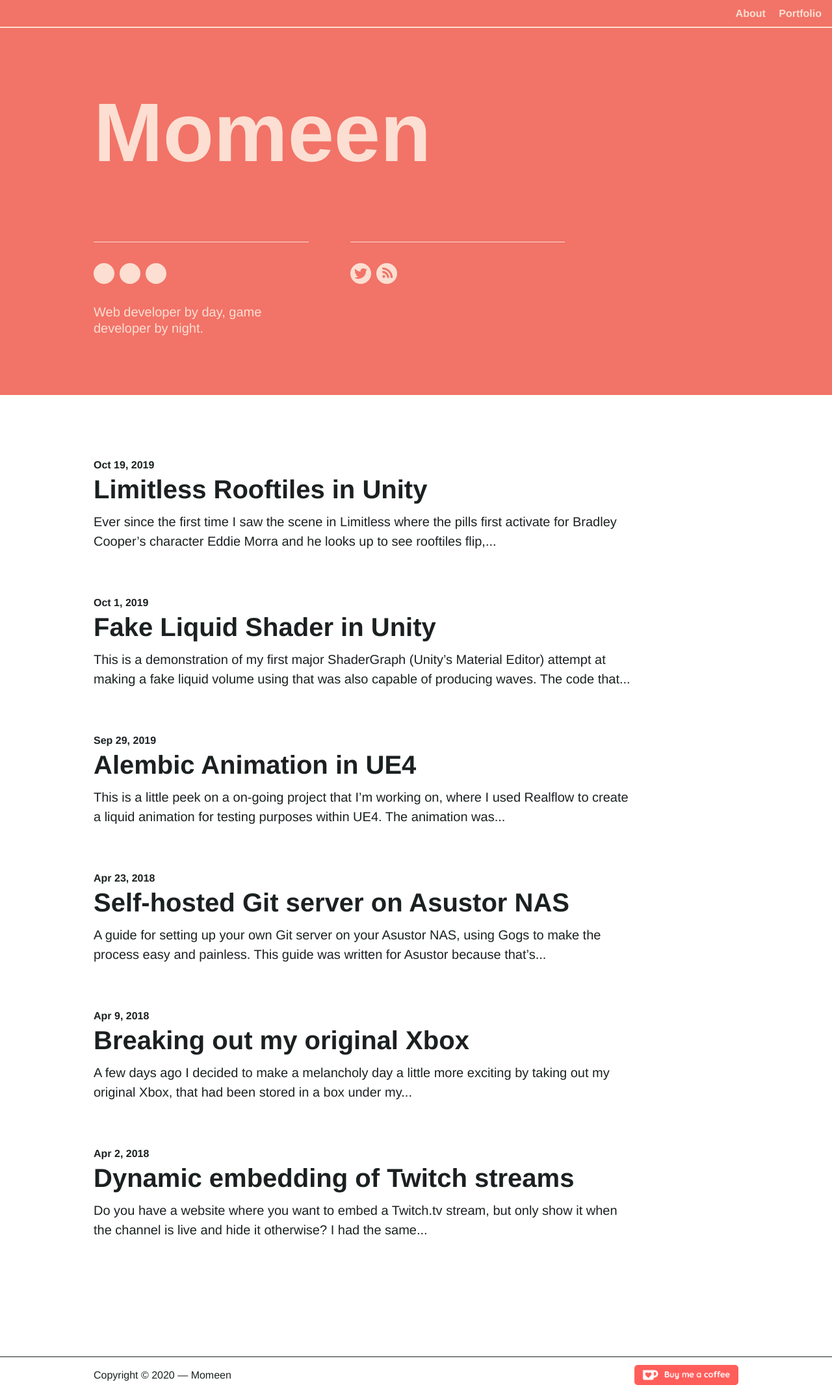
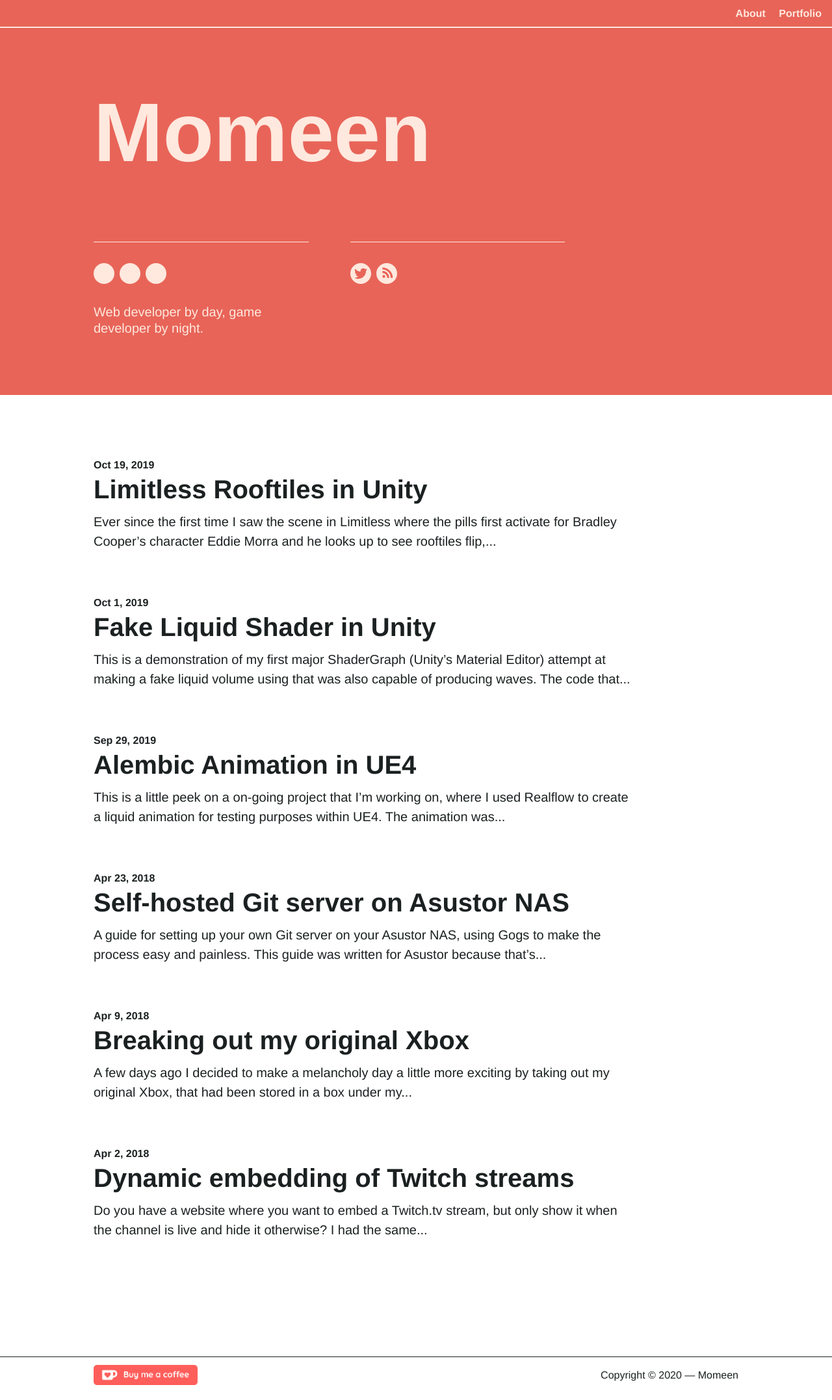
Before and after one commit to fngryboi/fngryboi.github.io, a Jekyll site: the page built from index.html, in a window 1280 px wide. Shown: the whole page at 65% size. Built offline with Jekyll 4.4.1, drawn with Linux system fonts in a browser that asks for light colours.

Commit message:
theme adjustments
kofi on the left, copy on the right

starker contrast header

```diff
--- a/_includes/footer.html
+++ b/_includes/footer.html
@@ -1,9 +1,12 @@
 <div class="border-top-thin clearfix mt-2 mt-lg-4">
   <div class="container mx-auto px-2">
-    <p class="col-8 sm-width-full left py-2 mb-0">Copyright &copy; {{ 'now' | date: "%Y" }} &#8212; {{ site.author }}</p>
+    <div class="left py-2 sm-width-full">
+      {% include kofi.html %}
+    </div>
 
-    <ul class="list-reset right clearfix sm-width-full py-2 mb-2 mb-lg-0">
-        {% include kofi.html %}
+    <ul class="right sm-width-full py-2">
+      <p class="py-0">Copyright &copy; {{ 'now' | date: "%Y" }} &#8212; {{ site.author }}</p>
+
 
 
         <!-- <a class="text-accent" href="https://github.com/{{ site.github_username }}"> -->
--- a/_sass/_theme-momeen.scss
+++ b/_sass/_theme-momeen.scss
@@ -5,9 +5,9 @@ $black: #1b2021;
 $white: #fff;
 $gray: #777;
 
-$coral-reef: #f27368; // #f99b52;
-$sub-accent: #fcdfd2;
-$main-accent: #fcdfd2;
+$coral-reef: #e86458; // #f99b52; # f27368 e86458
+$sub-accent: #ffe8de;
+$main-accent: #ffe8de;
 
 // Config
 $color-background: $coral-reef !default;
```
Also changed, not shown: 1 other file.
